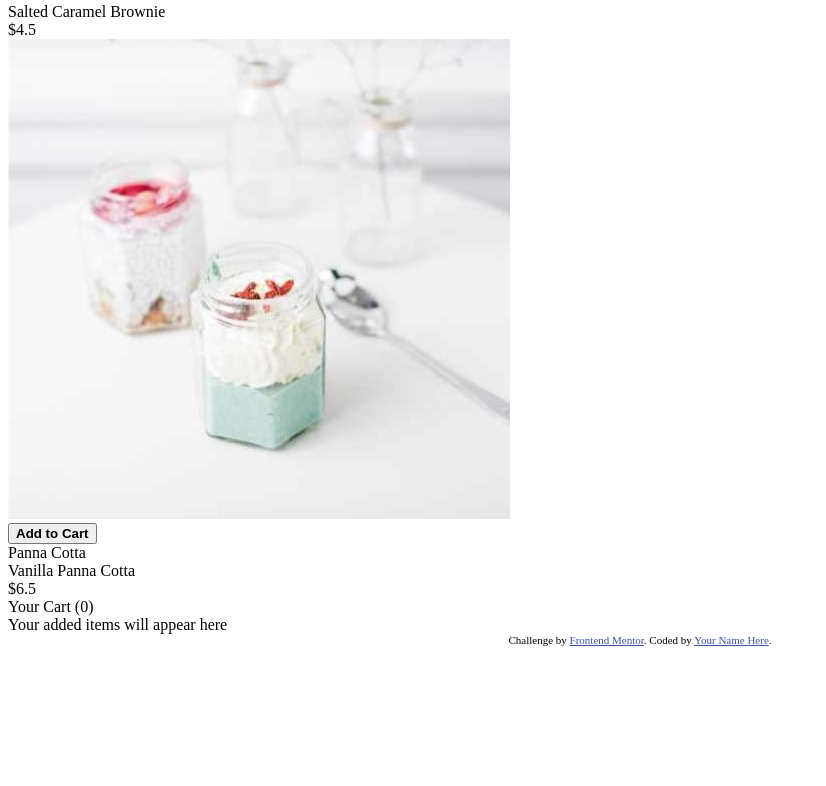
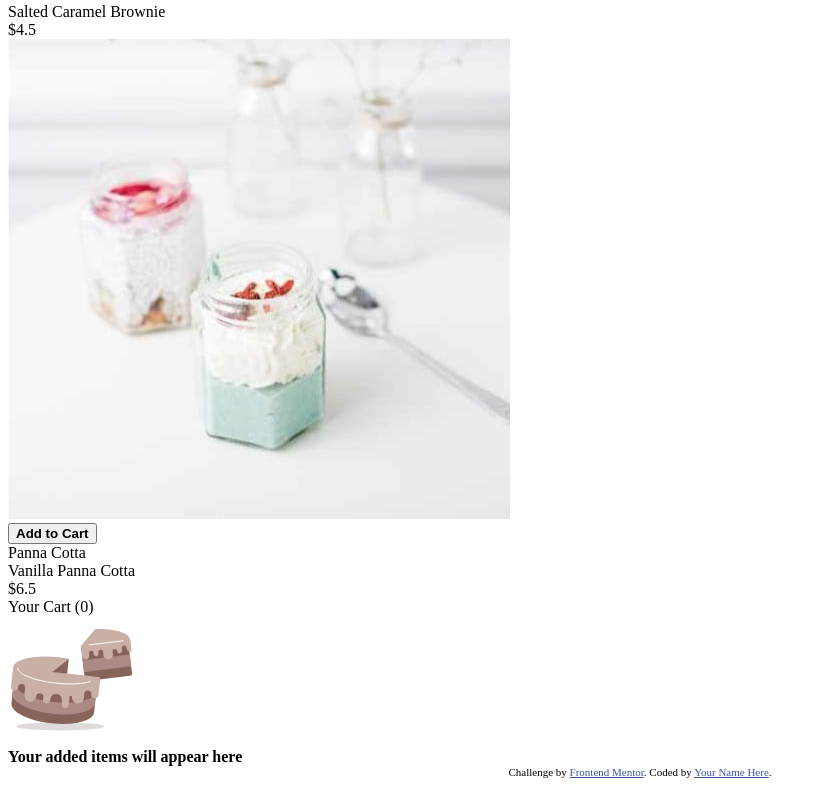
Before and after one commit to qrhfz/product-list-with-cart, a website with bundled scripts: page index.html in a window 1280 px wide. Shown: the part 4513-5299 px from the top of the page, without its empty margins (0-826 px from the left). Before the commit the page ends 5167 px from the top, so only its background shows below. Built offline with nearby package versions, Linux system fonts and the light colour scheme.

Commit message:
empty cart placeholder

```diff
--- a/sass/_components.scss
+++ b/sass/_components.scss
@@ -120,3 +120,12 @@ main{
         }
     }
 }
+
+.empty-cart-placeholder{
+    padding: 16px;
+    text-align: center;
+    img{
+        margin-inline: auto;
+        margin-bottom: 16px;
+    }
+}
--- a/scripts/script.js
+++ b/scripts/script.js
@@ -117,7 +117,7 @@ van.add(document.querySelector("#product-list"), ProductList())
 
 function ProductList() {
     return () => {
-        const productListContainer = div({class:"product-list-container"})
+        const productListContainer = div({ class: "product-list-container" })
 
         for (const [_, product] of productListData.products.val) {
             van.add(productListContainer, ProductCard(product))
@@ -204,9 +204,17 @@ function Cart() {
     }
 
     function EmptyCart() {
-        return [
-            div("Your added items will appear here")
-        ]
+        return div(
+            {class:"empty-cart-placeholder"},
+            img({
+                width: 128,
+                height: 128,
+                src: "/assets/images/illustration-empty-cart.svg",
+                alt: "Empty Cart Illustration"
+            }),
+            div({class:"txt-4"},b("Your added items will appear here"))
+        )
+
     }
 
     return () => {
@@ -217,7 +225,7 @@ function Cart() {
             div({ class: "txt-2 txt-red" },
                 `Your Cart (${cartData.itemsCount.val})`
             ),
-            filled ? FilledCart(): EmptyCart()
+            filled ? FilledCart() : EmptyCart()
         );
     };
 }
```
